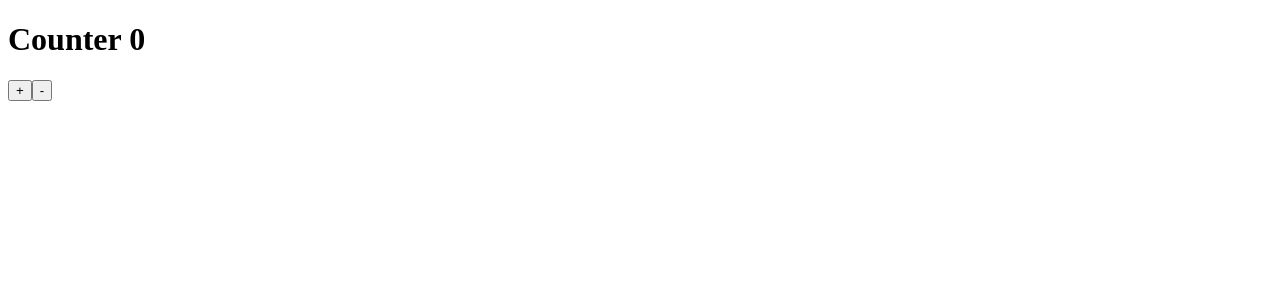
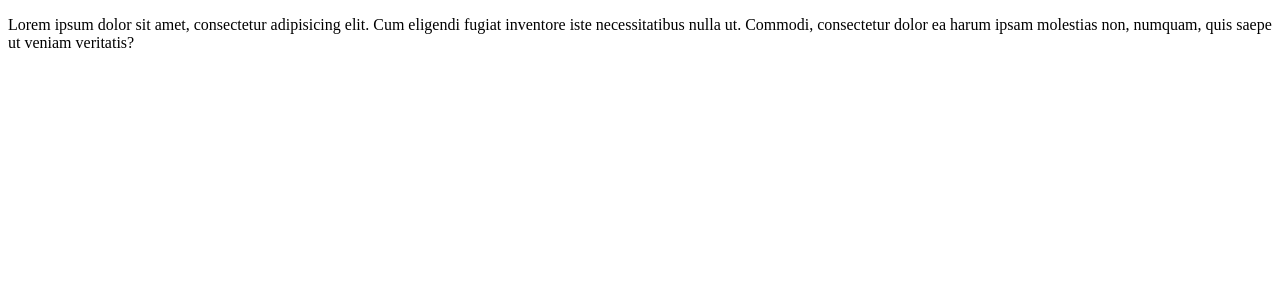
Before and after one commit to limitlesscreator/reactTheory, a React (Create React App) app: page / in a window 1280 px wide. Shown: the top 300 px of the page. Built offline with nearby package versions, Linux system fonts and the light colour scheme.

Commit message:
Higher Order Components

```diff
--- /dev/null
+++ b/src/AboutForHOC.js
@@ -0,0 +1,11 @@
+import React from 'react';
+import Rainbow from "./HOC/Rainbow";
+const About = () => {
+    return (
+        <div>
+            <p>Lorem ipsum dolor sit amet, consectetur adipisicing elit. Cum eligendi fugiat inventore iste necessitatibus nulla ut. Commodi, consectetur dolor ea harum ipsam molestias non, numquam, quis saepe ut veniam veritatis?</p>
+        </div>
+    )
+}
+
+export default Rainbow(About)
--- a/src/App.js
+++ b/src/App.js
@@ -1,18 +1,57 @@
 import React, {} from "react";
 import {useDispatch, useSelector} from "react-redux";
-import {increment,decrement} from "./actions";
+import {increment, decrement} from "./actions";
+import About from "./AboutForHOC";
 
 export function App() {
-    const counter = useSelector(state => state.counter)
-    const isLogged = useSelector(state => state.isLogged)
-    const dispatch = useDispatch()
+    // const counter = useSelector(state => state.counter)
+    // const isLogged = useSelector(state => state.isLogged)
+    // const dispatch = useDispatch()
+
+    // training Higher Order Functions
+
+    function sing(callback) {
+        console.log('la la la la ')
+        if (callback) {
+            callback()
+        }
+    }
+
+    function meow() {
+        console.log('meow meow')
+    }
+
+    function setup() {
+        sing(function () {
+            console.log('meow meow')
+        })
+    }
+
+// setup()
+
+    function multiplier(factor) {
+        return x => x * factor
+    }
+
+    let doubler = multiplier(2)
+    let triple = multiplier(3)
+
+    console.log(doubler(4))
+    console.log(triple(3))
+
+    const createAdder = addBy => number => number + addBy
+    const add3 = createAdder(3)
+    console.log(add3(5))
+
     return (
-        <>
-            <h1>Counter {counter}</h1>
-            <button onClick={() => {dispatch(increment())}}>+</button>
-            <button onClick={() => {dispatch(decrement())}}>-</button>
+        <div>
+            <About/>
 
-            {isLogged ? <h3>Valuable Information I shouldn't see</h3> : ""}
-        </>
+            {/*<h1>Counter {counter}</h1>*/}
+            {/*<button onClick={() => {dispatch(increment())}}>+</button>*/}
+            {/*<button onClick={() => {dispatch(decrement())}}>-</button>*/}
+            {/**/}
+            {/*{isLogged ? <h3>Valuable Information I shouldn't see</h3> : ""}*/}
+        </div>
     )
 }
--- /dev/null
+++ b/src/HOC/Rainbow.js
@@ -0,0 +1,16 @@
+import React from 'react';
+
+const Rainbow = (WrapperComponent) => {
+    const colours = ['red', 'pink', 'orange', 'blue', 'green', 'yellow']
+    const randomColour = colours[Math.floor(Math.random() * 100 * colours.length - 1)]
+    const className = randomColour + '-text'
+    console.log(randomColour)
+    return (props) => {
+        return (
+            <div className={className}>
+                <WrapperComponent {...props}/>
+            </div>
+        )
+    }
+};
+export default Rainbow
--- a/src/index.js
+++ b/src/index.js
@@ -45,6 +45,7 @@ import {Provider} from "react-redux";
 const store = createStore(allReducers,
     window.__REDUX_DEVTOOLS_EXTENSION__ && window.__REDUX_DEVTOOLS_EXTENSION__())
 
+
 const rootElement = document.getElementById("root");
 ReactDOM.render(
     <Provider store={store}>
```
Also changed, not shown: src/actions/index.js (line endings or trailing spaces).
